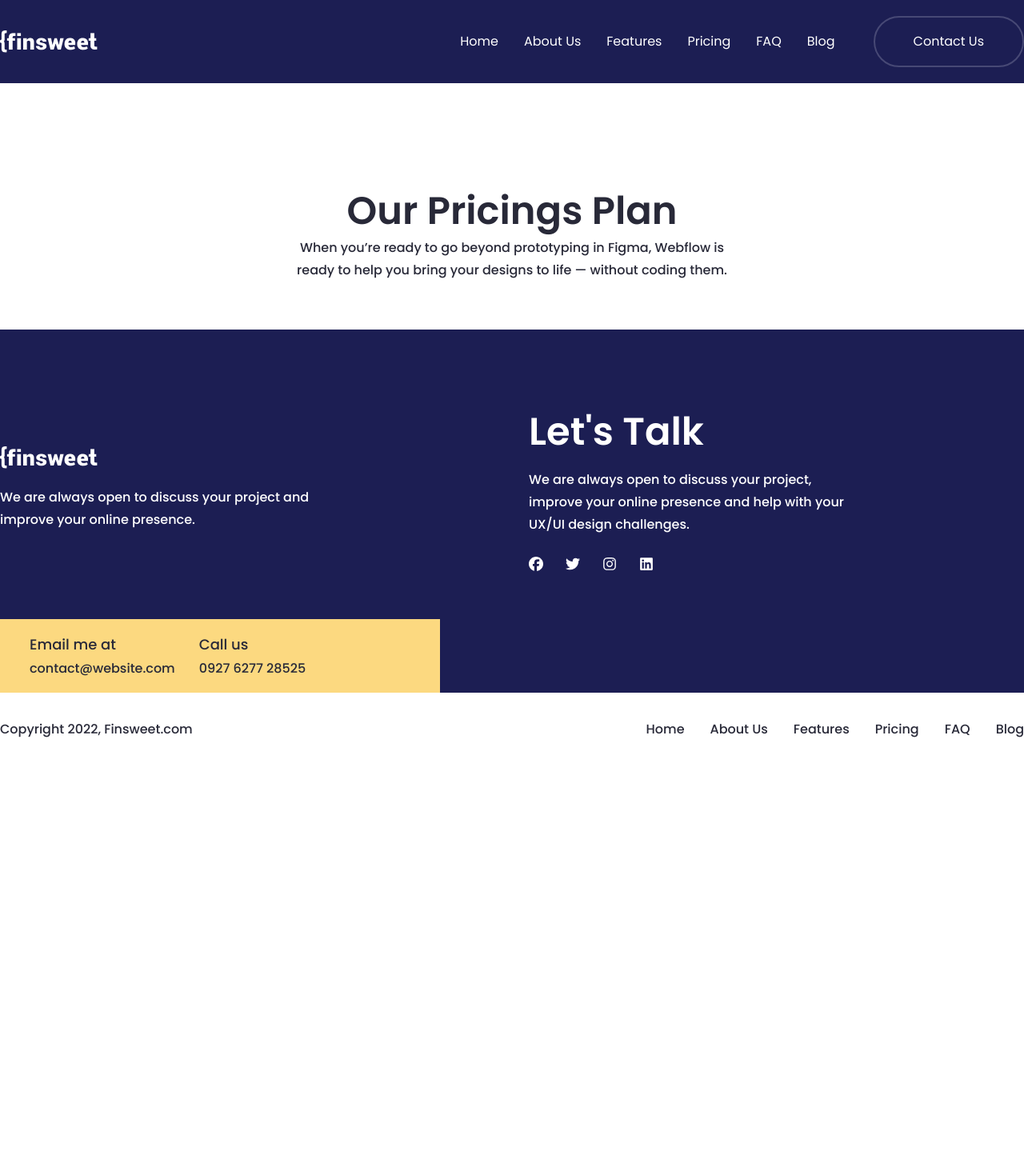
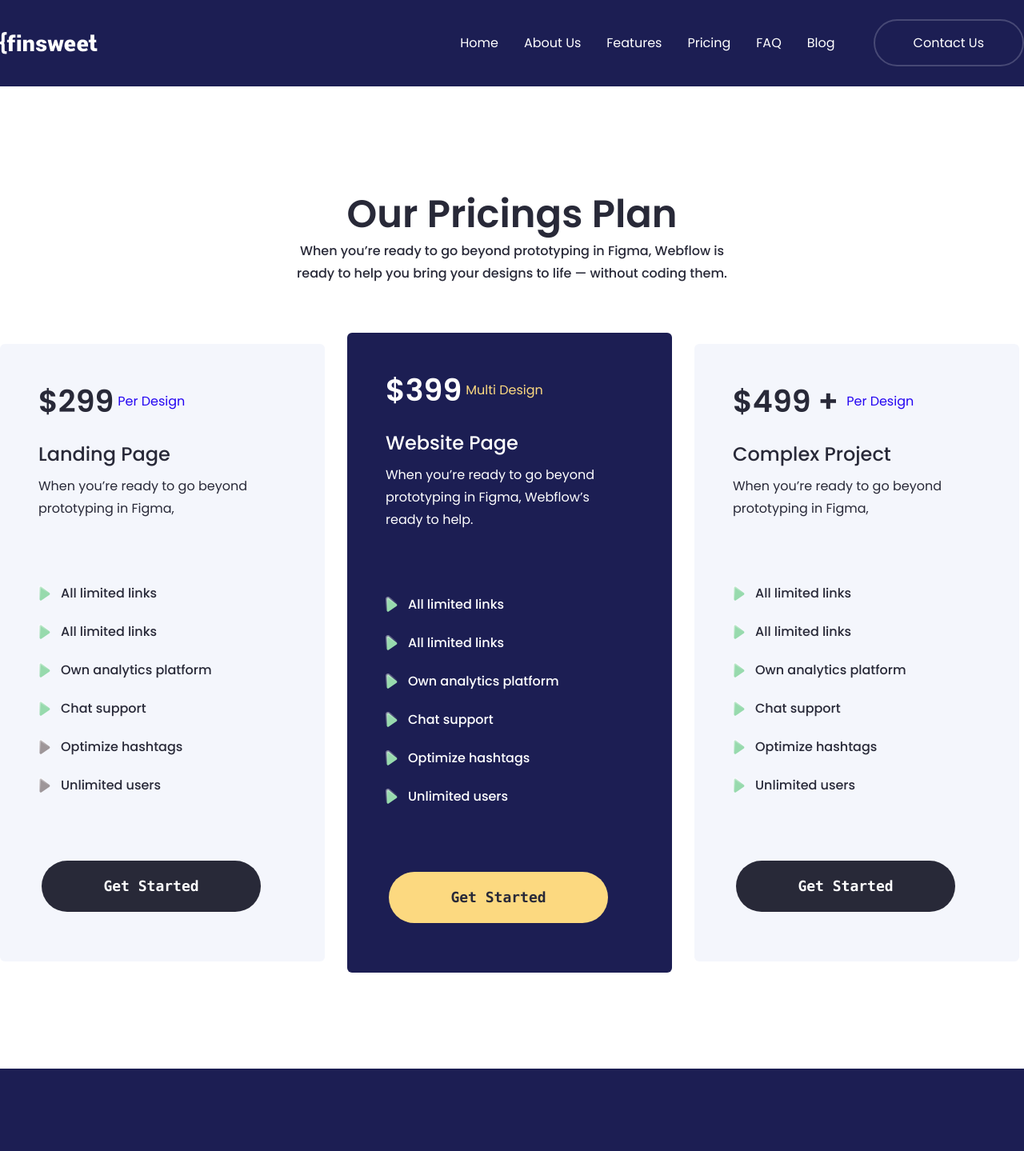
Before and after one commit to Roni006/finsweet, a React app: page /about-us in a window 1280 px wide. Shown: the top 1439 px of the page at 80% size. Before the commit the page ends 958 px from the top, so only its background shows below. Built offline with nearby package versions, Linux system fonts and the light colour scheme; the HTML template or start-up script is replaced by a standard one.

Commit message:
pricing section added

```diff
--- a/src/Pages/Pricing/Pricing.jsx
+++ b/src/Pages/Pricing/Pricing.jsx
@@ -1,6 +1,7 @@
 import React from "react";
 import Container from "../../components/Common/Container";
-
+import ColorPointer from "../../assets/ColorPointer.svg";
+import BWPointer from "../../assets/BWPointer.svg";
 const Pricing = () => {
   return (
     <>
@@ -9,9 +10,212 @@ const Pricing = () => {
           <div>
             <div className="w-[562px] text-center mx-auto mb-15">
               <h1 className="gblh">Our Pricings Plan</h1>
-              <p className="gblf">When you’re ready to go beyond prototyping in Figma, Webflow is ready to help you bring your designs to life — without coding them.</p>
+              <p className="gblf">
+                When you’re ready to go beyond prototyping in Figma, Webflow is
+                ready to help you bring your designs to life — without coding
+                them.
+              </p>
             </div>
-            <div></div>
+            <div className="mb-[120px] flex gap-7 items-center">
+              <div className="bg-[#f4f6fc] w-[406px] pt-11 pb-[62px] ps-12 pe-[76px] rounded-md ">
+                <h2 className="flex items-center gap-[5px] text-[38px] font-semibold font-poppins text-[#282938] leading-14 ">
+                  $299{" "}
+                  <span className="font-normal leading-7 text-[#2405f2] text-[16px]  ">
+                    Per Design
+                  </span>
+                </h2>
+                <h3 className="font-medium font-poppins text-[24px] leading-9 text-[#282938] mt-5">
+                  Landing Page{" "}
+                </h3>
+                <p className="font-normal font-poppins leading-7 text-[#282938] w-[281px] pt-2 ">
+                  When you’re ready to go beyond prototyping in Figma,{" "}
+                </p>
+                <div className="mt-[78px] flex flex-col gap-y-5">
+                  <div className=" flex items-center gap-3 ">
+                    <span>
+                      <img src={ColorPointer} alt=" price icon" />
+                    </span>
+                    <p className="gblf">All limited links</p>
+                  </div>
+
+                  <div className=" flex items-center gap-3">
+                    <span>
+                      <img src={ColorPointer} alt=" price icon" />
+                    </span>
+                    <p className="gblf">All limited links</p>
+                  </div>
+
+                  <div className=" flex items-center gap-3">
+                    <span>
+                      <img src={ColorPointer} alt=" price icon" />
+                    </span>
+                    <p className="gblf">Own analytics platform</p>
+                  </div>
+
+                  <div className=" flex items-center gap-3">
+                    <span>
+                      <img src={ColorPointer} alt=" price icon" />
+                    </span>
+                    <p className="gblf">Chat support</p>
+                  </div>
+
+                  <div className=" flex items-center gap-3">
+                    <span>
+                      <img src={BWPointer} alt=" price icon" />
+                    </span>
+                    <p className="gblf">Optimize hashtags</p>
+                  </div>
+
+                  <div className=" flex items-center gap-3">
+                    <span>
+                      <img src={BWPointer} alt=" price icon" />
+                    </span>
+                    <p className="gblf">Unlimited users</p>
+                  </div>
+                </div>
+                <div className="  text-center flex items-center justify-center mx-auto ] ">
+                  <a
+                    href="#"
+                    className="py-4 px-[77px] bg-[#282938] text-white text-[18px] leading-8 font-semibold font-mono rounded-full cursor-pointer mt-20  "
+                  >
+                    Get Started
+                  </a>
+                </div>
+              </div>
+
+              <div className="bg-[#1C1E53] text-white w-[406px] pt-11 pb-[62px] ps-12 pe-[76px] rounded-md ">
+                <h2 className="flex items-center gap-[5px] text-[38px] font-semibold font-poppins text-[#ffffff] leading-14 ">
+                  $399
+                  <span className="font-normal leading-7 text-[#FCD980] text-[16px]  ">
+                    Multi Design
+                  </span>
+                </h2>
+                <h3 className="font-medium font-poppins text-[24px] leading-9 text-[#ffffff] mt-5">
+                  Website Page
+                </h3>
+                <p className="font-normal font-poppins leading-7 text-[#ffffff] w-[281px] pt-2 ">
+                  When you’re ready to go beyond prototyping in Figma, Webflow’s
+                  ready to help.
+                </p>
+                <div className="mt-[78px] flex flex-col gap-y-5">
+                  <div className=" flex items-center gap-3 ">
+                    <span>
+                      <img src={ColorPointer} alt=" price icon" />
+                    </span>
+                    <p className="gblf !text-white">All limited links</p>
+                  </div>
+
+                  <div className=" flex items-center gap-3">
+                    <span>
+                      <img src={ColorPointer} alt=" price icon" />
+                    </span>
+                    <p className="gblf !text-white">All limited links</p>
+                  </div>
+
+                  <div className=" flex items-center gap-3">
+                    <span>
+                      <img src={ColorPointer} alt=" price icon" />
+                    </span>
+                    <p className="gblf !text-white">Own analytics platform</p>
+                  </div>
+
+                  <div className=" flex items-center gap-3">
+                    <span>
+                      <img src={ColorPointer} alt=" price icon" />
+                    </span>
+                    <p className="gblf !text-white">Chat support</p>
+                  </div>
+
+                  <div className=" flex items-center gap-3">
+                    <span>
+                      <img src={ColorPointer} alt=" price icon" />
+                    </span>
+                    <p className="gblf !text-white">Optimize hashtags</p>
+                  </div>
+
+                  <div className=" flex items-center gap-3">
+                    <span>
+                      <img src={ColorPointer} alt=" price icon" />
+                    </span>
+                    <p className="gblf !text-white">Unlimited users</p>
+                  </div>
+                </div>
+                <div className="  text-center flex items-center justify-center mx-auto ] ">
+                  <a
+                    href="#"
+                    className="py-4 px-[77px] bg-[#FCD980] text-[#282938] text-[18px] leading-8 font-semibold font-mono rounded-full cursor-pointer mt-20  "
+                  >
+                    Get Started
+                  </a>
+                </div>
+              </div>
+
+              <div className="bg-[#f4f6fc] w-[406px] pt-11 pb-[62px] ps-12 pe-[76px] rounded-md ">
+                <h2 className="flex items-center gap-2.5 text-[38px] font-semibold font-poppins text-[#282938] leading-14 ">
+                  $499 +
+                  <span className="font-normal leading-7 text-[#2405f2] text-[16px]  ">
+                    Per Design
+                  </span>
+                </h2>
+                <h3 className="font-medium font-poppins text-[24px] leading-9 text-[#282938] mt-5">
+                  Complex Project
+                </h3>
+                <p className="font-normal font-poppins leading-7 text-[#282938] w-[281px] pt-2 ">
+                  When you’re ready to go beyond prototyping in Figma,
+                </p>
+                <div className="mt-[78px] flex flex-col gap-y-5">
+                  <div className=" flex items-center gap-3 ">
+                    <span>
+                      <img src={ColorPointer} alt=" price icon" />
+                    </span>
+                    <p className="gblf">All limited links</p>
+                  </div>
+
+                  <div className=" flex items-center gap-3">
+                    <span>
+                      <img src={ColorPointer} alt=" price icon" />
+                    </span>
+                    <p className="gblf">All limited links</p>
+                  </div>
+
+                  <div className=" flex items-center gap-3">
+                    <span>
+                      <img src={ColorPointer} alt=" price icon" />
+                    </span>
+                    <p className="gblf">Own analytics platform</p>
+                  </div>
+
+                  <div className=" flex items-center gap-3">
+                    <span>
+                      <img src={ColorPointer} alt=" price icon" />
+                    </span>
+                    <p className="gblf">Chat support</p>
+                  </div>
+
+                  <div className=" flex items-center gap-3">
+                    <span>
+                      <img src={ColorPointer} alt=" price icon" />
+                    </span>
+                    <p className="gblf">Optimize hashtags</p>
+                  </div>
+
+                  <div className=" flex items-center gap-3">
+                    <span>
+                      <img src={ColorPointer} alt=" price icon" />
+                    </span>
+                    <p className="gblf">Unlimited users</p>
+                  </div>
+                </div>
+                <div className="text-center flex items-center justify-center mx-auto ">
+                  <a
+                    href="#"
+                    className="py-4 px-[77px] bg-[#282938] text-white text-[18px] leading-8 font-semibold font-mono rounded-full cursor-pointer mt-20  "
+                  >
+                    Get Started
+                  </a>
+                </div>
+              </div>
+            </div>
           </div>
         </Container>
       </section>
--- a/src/components/Common/Navbar/Navbar.jsx
+++ b/src/components/Common/Navbar/Navbar.jsx
@@ -1,38 +1,57 @@
 // ! image import
-import { Link } from 'react-router'
-import logo from '../../../assets/images/logo.png'
+import { Link } from "react-router";
+import logo from "../../../assets/images/logo.png";
 // ! image import
-import Container from '../Container'
+import Container from "../Container";
 const Navbar = () => {
   return (
-        <><section className='bg-[#1C1E53]'>
+    <>
+      <section className="bg-[#1C1E53]">
         <Container>
-                <div className="mainContent flex items-center justify-between py-5">
+          <div className="mainContent flex items-center justify-between py-10">
             <div className="content1">
-                        <a href='#'>
+              <Link to="/">
                 <img src={logo} alt="logo" />
-                        </a>
+              </Link>
             </div>
             <div className="content2 flex items-center gap-12">
-                        <div className='menus'>
-                            <ul className='flex items-center gap-8'>
-                                <li><a href="#" >Home</a></li>
-                                <li><a href="#">About Us</a></li>
-                                <li><a href="#">Features</a></li>
-                                <li><a href="#">Pricing</a></li>
-                                <li><a href="#">FAQ</a></li>
-                                <li><a href="#">Blog</a></li>
+              <div className="menus">
+                <ul className="flex items-center gap-8">
+                  <li>
+                    <Link to="/">Home</Link>
+                  </li>
+                  <li>
+                    <Link to="/">About Us</Link>
+                  </li>
+                  <li>
+                    <Link to="/">Features</Link>
+                  </li>
+                  <li>
+                    <Link to="/pricing">Pricing</Link>
+                  </li>
+                  <li>
+                    <Link to="/">FAQ</Link>
+                  </li>
+                  <li>
+                    <Link to="/">Blog</Link>
+                  </li>
                 </ul>
               </div>
-                        <div className='btn'>
-                            <button className='py-4 px-12 border-2 border-[rgba(244,246,252,0.2)] rounded-[40px] cursor-pointer font-medium '>Contact Us</button>
+              <div className="btn">
+                <Link
+                  to="/contact"
+                  className="button py-4 px-12 border-2 border-[rgba(244,246,252,0.2)] rounded-[40px] cursor-pointer font-medium "
+                >
+                  Contact Us
+                </Link>
+                {/* <button className='py-4 px-12 border-2 border-[rgba(244,246,252,0.2)] rounded-[40px] cursor-pointer font-medium '>Contact Us</button> */}
               </div>
             </div>
           </div>
         </Container>
       </section>
     </>
-    )
-}
+  );
+};
 
-export default Navbar
+export default Navbar;
--- a/src/index.css
+++ b/src/index.css
@@ -73,7 +73,7 @@
 
 /* !navbar  */
 .menus ul li a,
-.btn button {
+.btn .button {
   @apply text-[16px] leading-7 font-poppins font-normal text-[#ffffff] duration-300;
 }
 
@@ -81,7 +81,7 @@
   @apply text-[#FCD980];
 }
 
-.btn button:hover {
+.btn .button:hover {
   @apply bg-[#FCD980] text-[#1C1E53];
 }
 
```
Also changed, not shown: src/assets/BWPointer.svg (added), src/assets/ColorPointer.svg (added). Lines whose indentation alone changed are shown as unchanged.
